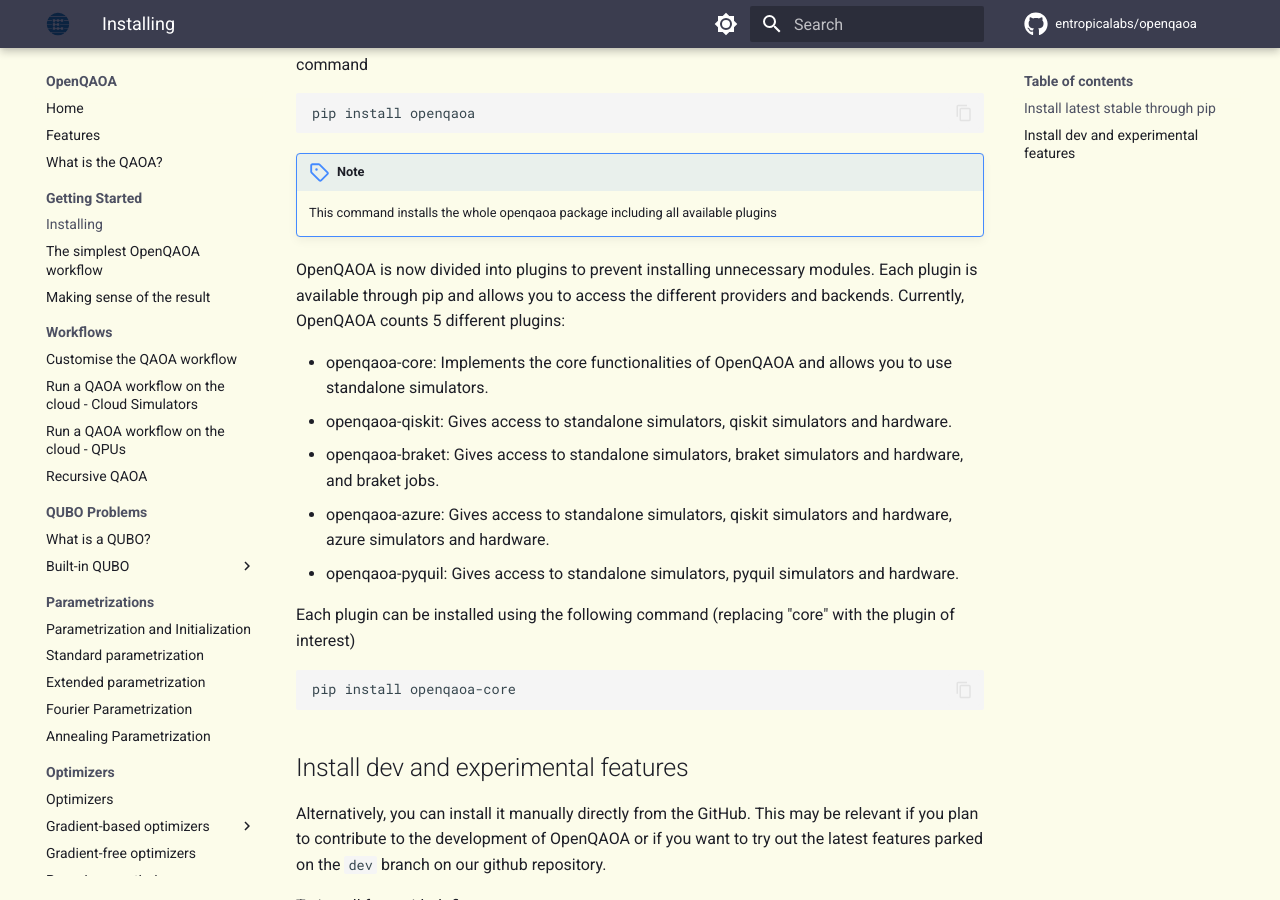
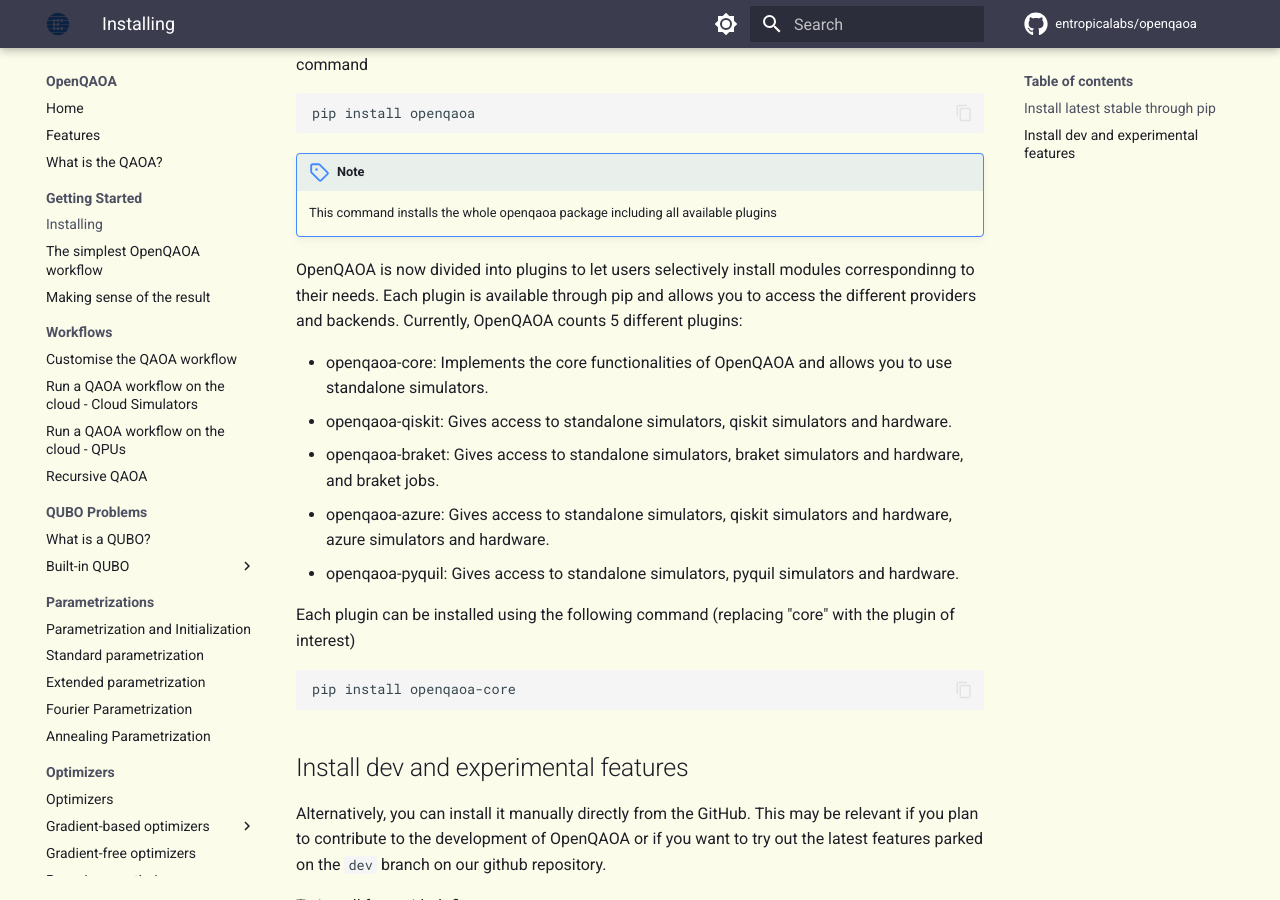
Before and after one commit to entropicalabs/openqaoa-website, an MkDocs documentation site: the page built from docs/install-openqaoa.md, in a window 1280 px wide and 900 px high, scrolled down 323 px. Built offline with MkDocs 1.6.1 and Material for MkDocs 9.7.7, drawn with Linux system fonts in a browser that asks for light colours; comment, search, counter and statistics services are not loaded.

Commit message:
Rephrase purpose of plugins

```diff
--- a/docs/install-openqaoa.md
+++ b/docs/install-openqaoa.md
@@ -13,7 +13,7 @@ pip install openqaoa
 !!! note
     This command installs the whole openqaoa package including all available plugins
 
-OpenQAOA is now divided into plugins to prevent installing unnecessary modules. Each plugin is available through pip and allows you to access the different providers and backends. Currently, OpenQAOA counts 5 different plugins:
+OpenQAOA is now divided into plugins to let users selectively install modules correspondinng to their needs. Each plugin is available through pip and allows you to access the different providers and backends. Currently, OpenQAOA counts 5 different plugins:
 
 - openqaoa-core: Implements the core functionalities of OpenQAOA and allows you to use standalone simulators.
 - openqaoa-qiskit: Gives access to standalone simulators, qiskit simulators and hardware.
```
